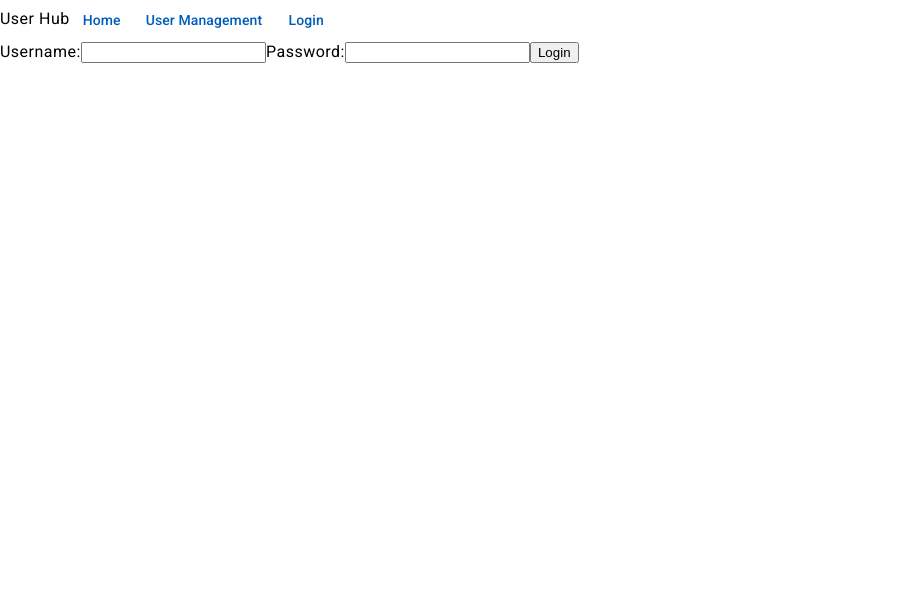
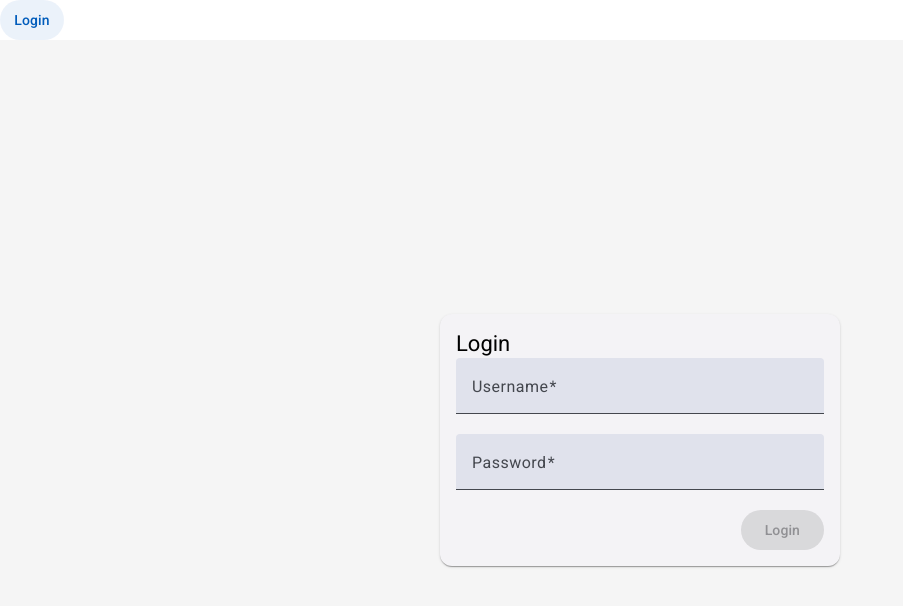
Before and after one commit to fatemerashidi1991/UserHub, an Angular app: page /login in a window 1280 px wide. Shown: the top 606 px of the page, without its empty margins (0-903 px from the left). Built offline with nearby package versions, Linux system fonts and the light colour scheme.

Commit message:
Make login's style better, get login status using behavior subject, some refactoring

```diff
--- a/src/app/app.component.html
+++ b/src/app/app.component.html
@@ -1,17 +1,15 @@
-<!-- @if(authService.isLoggedIn()){
-  <div>
-    <h1>Welcome to User Management Page</h1>
-    <router-outlet></router-outlet>
-  </div>
-}
-@if(!authService.isLoggedIn()){
-<div>
-  <h1>Please Log In</h1>
-  <router-outlet/>
-</div>
-} -->
 <app-header></app-header>
 
 <main>
+  <mat-toolbar-row>
+    <span class="spacer"></span>
+    @if(!isLoggedIn){
+        <button mat-button routerLink="/login">Login</button>
+    }
+    @if(isLoggedIn){
+        <button mat-button (click)="logout()">Logout</button>
+    }
+
+</mat-toolbar-row>
   <router-outlet></router-outlet>
 </main>
--- a/src/app/app.component.ts
+++ b/src/app/app.component.ts
@@ -1,19 +1,37 @@
-import { Component } from '@angular/core';
-import { RouterOutlet } from '@angular/router';
+import { Component, OnInit } from '@angular/core';
+import { Router, RouterOutlet } from '@angular/router';
 import { AuthService } from './services/auth.service';
 import { SharedModule } from './shared.module';
 import { FormsModule } from '@angular/forms';
 import { HeaderComponent } from './header/header.component';
+import { MatToolbar, MatToolbarRow } from '@angular/material/toolbar';
+import { MatButton, MatIconButton } from '@angular/material/button';
+import { RouterModule } from '@angular/router';
+import {MatIconModule} from '@angular/material/icon';
 
 @Component({
   selector: 'app-root',
   standalone: true,
-  imports: [SharedModule,RouterOutlet,FormsModule,HeaderComponent],
+  imports: [SharedModule,RouterOutlet,FormsModule,HeaderComponent,MatToolbar,MatButton,MatToolbarRow,RouterModule,MatIconButton,MatIconModule],
   templateUrl: './app.component.html',
   styleUrl: './app.component.css'
 })
-export class AppComponent {
+export class AppComponent implements OnInit {
   title = 'user-hub';
+  isLoggedIn: boolean = false;
 
-  constructor(public authService: AuthService){}
+  constructor(public authService: AuthService, private router: Router){
+    this.isLoggedIn = this.authService.isLoggedIn();
+  }
+
+  ngOnInit() {
+    this.authService.isLoggedIn$.subscribe(status => {
+      this.isLoggedIn = status;
+    });
+  }
+
+  logout(): void {
+    this.router.navigate(['/login']);
+    this.authService.logout();
+  }
 }
--- a/src/app/header/header.component.html
+++ b/src/app/header/header.component.html
@@ -1,32 +1,15 @@
-<mat-toolbar-row>
-    <span>User Hub</span>
+<!-- <mat-toolbar-row>
     <span class="spacer"></span>
-    <button mat-button routerLink="">Home</button>
-    <button mat-button routerLink="/user-management">User Management</button>
-    <span class="spacer"></span>
+     <button mat-button routerLink="">Home</button>
+    <button mat-button routerLink="/user-management">User Management</button> -->
+    <!-- <span class="spacer"></span>
     @if(!isLoggedIn){
         <button mat-button routerLink="/login">Login</button>
     }
-
-    <!-- <mat-menu #menu="matMenu">
-      <button mat-menu-item routerLink="/login">Login</button>
-    </mat-menu> -->
 
     @if(isLoggedIn){
         <button mat-button (click)="logout()">Logout</button>
     }
 
-</mat-toolbar-row>
-<!-- <mat-toolbar>
-    <button mat-icon-button class="example-icon" aria-label="Example icon-button with menu icon">
-      <mat-icon>menu</mat-icon>
-    </button>
-    <span>My App</span>
-    <span class="example-spacer"></span>
-    <button mat-icon-button class="example-icon favorite-icon" aria-label="Example icon-button with heart icon">
-      <mat-icon>favorite</mat-icon>
-    </button>
-    <button mat-icon-button class="example-icon" aria-label="Example icon-button with share icon">
-      <mat-icon>share</mat-icon>
-    </button>
-  </mat-toolbar> -->
+</mat-toolbar-row> -
+   -->
--- a/src/app/login/login.component.css
+++ b/src/app/login/login.component.css
@@ -0,0 +1,21 @@
+.login-container {
+    display: flex;
+    justify-content: center;
+    align-items: center;
+    height: 100vh;
+    background-color: #f5f5f5;
+  }
+
+  .login-card {
+    width: 100%;
+    max-width: 400px;
+  }
+
+  .full-width {
+    width: 100%;
+  }
+
+  .login-actions {
+    display: flex;
+    justify-content: flex-end;
+  }
--- a/src/app/login/login.component.html
+++ b/src/app/login/login.component.html
@@ -1,9 +1,24 @@
-<form (ngSubmit)="login()">
-    <label for="username">Username:</label>
-    <input type="text" id="username" name="username" [(ngModel)]="admin.username">
+<div class="login-container">
+    <mat-card class="login-card">
+      <mat-card-header>
+        <mat-card-title>Login</mat-card-title>
+      </mat-card-header>
+      <mat-card-content>
+        <form [formGroup]="loginForm" (ngSubmit)="login()">
+          <mat-form-field appearance="fill" class="full-width">
+            <mat-label>Username</mat-label>
+            <input matInput formControlName="username" [(ngModel)]="admin.username" required >
+          </mat-form-field>
 
-    <label for="password">Password:</label>
-    <input type="password" id="password" name="password" [(ngModel)]="admin.password">
+          <mat-form-field appearance="fill" class="full-width">
+            <mat-label>Password</mat-label>
+            <input matInput type="password" formControlName="password"  [(ngModel)]="admin.password" required>
+          </mat-form-field>
 
-    <button type="submit">Login</button>
-</form>
+          <div class="login-actions">
+            <button mat-raised-button color="primary" type="submit" [disabled]="loginForm.invalid">Login</button>
+          </div>
+        </form>
+      </mat-card-content>
+    </mat-card>
+  </div>
--- a/src/app/login/login.component.ts
+++ b/src/app/login/login.component.ts
@@ -3,27 +3,38 @@ import { AuthService } from '../services/auth.service';
 import { Admin } from '../models/admin';
 import { Router } from '@angular/router';
 import { SharedModule } from '../shared.module';
-import { FormsModule } from '@angular/forms';
+import { FormBuilder, FormGroup, FormsModule, ReactiveFormsModule, Validators } from '@angular/forms';
 import { ErrorMessages } from '../constants/ErrorMessages';
+import { MatInputModule } from '@angular/material/input';
+import { MatButtonModule } from '@angular/material/button';
+import {MatCardModule} from '@angular/material/card';
 
 @Component({
   selector: 'app-login',
   standalone: true,
-  imports: [SharedModule,FormsModule],
+  imports: [SharedModule,FormsModule, ReactiveFormsModule,MatInputModule, MatButtonModule,
+    ReactiveFormsModule, MatInputModule, MatCardModule],
   templateUrl: './login.component.html',
   styleUrl: './login.component.css'
 })
 export class LoginComponent {
+
   admin: Admin = new Admin('', '', new Date("1991.02.08"));
+  loginForm: FormGroup = this.fb.group({
+    username: ['', Validators.required],
+    password: ['', Validators.required]
+  });
 
-  constructor(private authService: AuthService, private router: Router){}
+  constructor(private authService: AuthService, private router: Router, private fb: FormBuilder){}
 
   login() {
-    this.authService.login(this.admin).subscribe({
-        next: (queryParams) => {
-        this.handleResponse(queryParams);
-      }
-   });
+    if (this.loginForm.valid) {
+      this.authService.login(this.admin).subscribe({
+          next: (queryParams) => {
+          this.handleResponse(queryParams);
+        }
+    });
+    }
   }
 
   handleResponse(queryParams:any)
--- a/src/app/services/auth.service.ts
+++ b/src/app/services/auth.service.ts
@@ -1,6 +1,6 @@
 import { HttpClient } from "@angular/common/http";
 import { Injectable } from "@angular/core";
-import { Observable, of } from "rxjs";
+import { BehaviorSubject, Observable, of } from "rxjs";
 import { Admin } from "../models/admin";
 import { ErrorMessages } from "../constants/ErrorMessages";
 
@@ -10,13 +10,14 @@ import { ErrorMessages } from "../constants/ErrorMessages";
 })
 export class AuthService {
     private apiUrl = "";
-    private isAuthenticated = false;
+    private isLoggedInSubject = new BehaviorSubject<boolean>(false);
+    isLoggedIn$ = this.isLoggedInSubject.asObservable();
 
     constructor(private http: HttpClient){}
 
     login(admin: Admin): Observable<any> {
         if (admin.username === 'admin' && admin.password === 'admin') {
-          this.isAuthenticated = true;
+          this.isLoggedInSubject.next(true);
           return of({ success: true });
         } else {
           return of({ success: false, message: ErrorMessages.loginFailed });
@@ -24,10 +25,10 @@ export class AuthService {
     }
 
     logout():void{
-
+        this.isLoggedInSubject.next(false);
     }
 
     isLoggedIn(): boolean {
-        return this.isAuthenticated;
+        return this.isLoggedInSubject.value;
       }
 }
--- a/src/app/user-dialog/user-dialog.component.html
+++ b/src/app/user-dialog/user-dialog.component.html
@@ -15,11 +15,6 @@
         <mat-hint>MM/DD/YYYY</mat-hint>
         <mat-datepicker-toggle matIconSuffix [for]="picker"></mat-datepicker-toggle>
         <mat-datepicker #picker></mat-datepicker>
-
-        <!-- <input formControlName="birthDate" matInput [(ngModel)]="data.birthDate" /> -->
-            <!-- <input formControlName="birthDate" matInput [matDatepicker]="picker" placeholder="Choose a date"  [(ngModel)]="data.birthDate">
-      <mat-datepicker-toggle matSuffix [for]="picker"></mat-datepicker-toggle>
-      <mat-datepicker #picker></mat-datepicker> -->
       </mat-form-field>
     </div>
     <div mat-dialog-actions>
--- a/src/app/user-management/user-management.component.html
+++ b/src/app/user-management/user-management.component.html
@@ -15,7 +15,7 @@
     <!-- birthdate Column -->
     <ng-container matColumnDef="birthDate">
       <th mat-header-cell *matHeaderCellDef> Birth Date </th>
-      <td mat-cell *matCellDef="let element"> {{element.birthDate}} </td>
+      <td mat-cell *matCellDef="let element"> {{element.birthDate | date: 'MM/dd/yyyy'}} </td>
     </ng-container>
 
     <ng-container matColumnDef="actions">
--- a/src/app/user-management/user-management.component.ts
+++ b/src/app/user-management/user-management.component.ts
@@ -6,11 +6,12 @@ import {MatTableModule} from '@angular/material/table';
 import { MatDialog, MatDialogModule } from '@angular/material/dialog';
 import { UserDialogComponent } from '../user-dialog/user-dialog.component';
 import {MatButtonModule} from '@angular/material/button';
+import { CommonModule } from '@angular/common';
 
 @Component({
   selector: 'app-user-management',
   standalone: true,
-  imports: [SharedModule, MatTableModule, UserDialogComponent, MatDialogModule, MatButtonModule ],
+  imports: [SharedModule, MatTableModule, UserDialogComponent, MatDialogModule, MatButtonModule, CommonModule ],
   templateUrl: './user-management.component.html',
   styleUrl: './user-management.component.css'
 })
--- a/src/index.html
+++ b/src/index.html
@@ -2,7 +2,6 @@
 <html lang="en">
 <head>
   <meta charset="utf-8">
-  <title>UserHub</title>
   <base href="/">
   <meta name="viewport" content="width=device-width, initial-scale=1">
   <link rel="icon" type="image/x-icon" href="favicon.ico">
```
